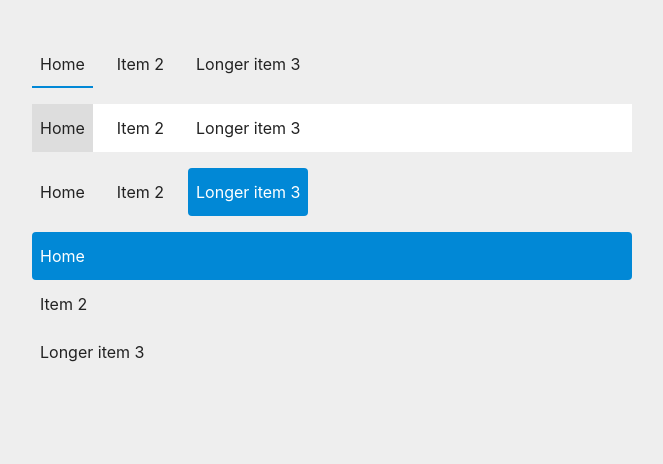
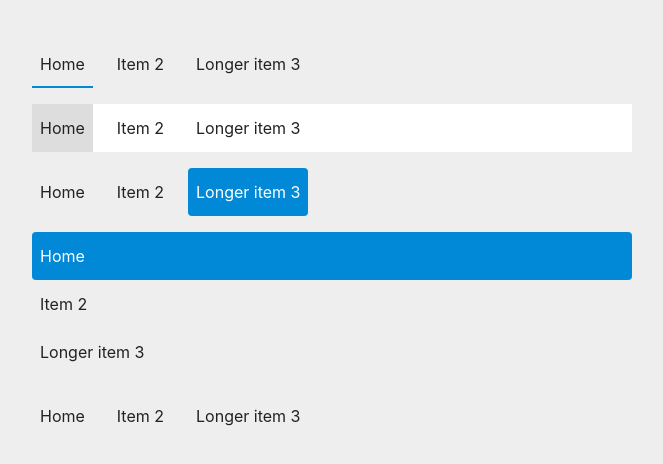
Before and after one commit to robinpoort/menu-animation, a website: page index.html in a window 1280 px wide. Shown: the whole page, without its empty margins (308-971 px from the left). Drawn offline with Linux system fonts and the light colour scheme; files that its build step writes are made by us from their sources.

Commit message:
position and blur fixes
- Position FX item by default to active item and then hide
- Check if there’s an active menuFX element on menu blur

```diff
--- a/index.html
+++ b/index.html
@@ -197,6 +197,20 @@
     </ul>
 </nav>
 
+<nav>
+    <ul class="menu1" data-menu-animation>
+        <li>
+            <a href="#">Home</a>
+        </li>
+        <li>
+            <a href="#">Item 2</a>
+        </li>
+        <li>
+            <a href="#">Longer item 3</a>
+        </li>
+    </ul>
+</nav>
+
 <!-- loading menu animation -->
 <script src="dist/js/menu-animation.js"></script>
 
--- a/package.json
+++ b/package.json
@@ -1,7 +1,7 @@
 {
   "name": "Menu-animation",
   "description": "Simple CSS animated JS powered menu animations",
-  "version": "1.0.4",
+  "version": "1.0.5",
   "homepage": "https://robinpoort.github.io/menu-animation/",
   "author": "https://github.com/robinpoort/menu-animation/graphs/contributors",
   "repository": {
--- a/src/js/menu-animation.js
+++ b/src/js/menu-animation.js
@@ -131,7 +131,8 @@
         // Set style
         var setStyle = function(item, $menuFX, $menu, reset) {
 
-            var width,
+            var transitionDuration = parseFloat(getComputedStyle($menuFX)['transitionDuration']) || parseFloat(getComputedStyle($menuFX)['webkitTransitionDuration']) || parseFloat(getComputedStyle($menuFX)['mozTransitionDuration']) || 0.3,
+                width,
                 height,
                 left,
                 top;
@@ -171,11 +172,10 @@
 
             // Reset
             if (reset == true) {
-                var transitionDuration = parseFloat(getComputedStyle($menuFX)['transitionDuration']) || parseFloat(getComputedStyle($menuFX)['webkitTransitionDuration']) || parseFloat(getComputedStyle($menuFX)['mozTransitionDuration']) || 0.3;
                 setTimeout(function() {
-                    $menuFX.removeAttribute("style");
+                    $menuFX.style.visibility = 'hidden';
+                    $menuFX.classList.remove('is-positioned');
                 }, transitionDuration * 1000 + 16);
-                $menuFX.classList.remove('is-positioned');
             }
         };
 
@@ -213,6 +213,9 @@
                     $menu.appendChild($menuFX);
                 }
 
+                // Set menuFX to correct position
+                setStyle($activeItem, $menuFX, $menu, true);
+
                 // On hover
                 $menu.addEventListener("mouseover", function(event) {
 
@@ -231,7 +234,7 @@
 
                     // Return false if we stay on the menu
                     var e = event.toElement || event.relatedTarget;
-                    if (e !== null && e.closest('ul')) return;
+                    if (e !== null && (e.closest('ul') && e.closest('ul').querySelector('.is-positioned') !== null)) return;
 
                     // Return to active item
                     resetStyle($menuFX, $menu);
```
Also changed, not shown: dist/js/menu-animation.js.
